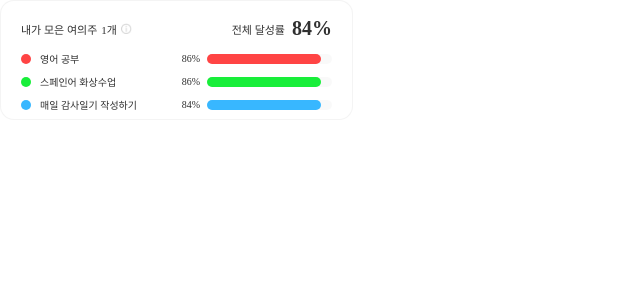
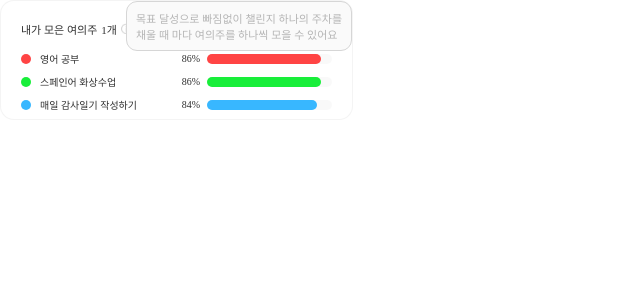
Before and after one commit to 11th-LikeLion-DragOn/DragOn_Front, a React (Create React App) app: page /main in a window 1280 px wide. Both pictures are taken after a click on the picture 126 px from the left and 28 px from the top of the page. Shown: the top 300 px of the page, without its empty margins (0-640 px from the left). Built offline with nearby package versions, Linux system fonts and the light colour scheme.

Commit message:
feat: 여의주 설명 모달 구현

```diff
--- /dev/null
+++ b/src/components/MainPage/MarbleModal.js
@@ -0,0 +1,40 @@
+import React from "react";
+import { styled } from "styled-components";
+
+const MarbleModal = () => {
+  return (
+    <Wrapper>
+      목표 달성으로 빠짐없이 챌린지 하나의 주차를
+      <br />
+      채울 때 마다 여의주를 하나씩 모을 수 있어요
+    </Wrapper>
+  );
+};
+
+export default MarbleModal;
+
+const Wrapper = styled.div`
+  position: absolute;
+  top: 0;
+  right: 0;
+  z-index: 100;
+  display: inline-flex;
+  padding: 8px 9px;
+  justify-content: center;
+  align-items: center;
+  gap: 3px;
+  border-radius: 11px;
+  border: 1px solid var(--gray3);
+  background: var(--background_02, #fafafa);
+
+  overflow: hidden;
+  color: var(--gray_02, #b5b5b5);
+  font-feature-settings: "clig" off, "liga" off;
+  text-overflow: ellipsis;
+  white-space: nowrap;
+  font-family: Pretendard;
+  font-size: 11px;
+  font-style: normal;
+  font-weight: 400;
+  line-height: normal;
+`;
--- a/src/components/MainPage/StatusBox.js
+++ b/src/components/MainPage/StatusBox.js
@@ -1,22 +1,26 @@
-import React from "react";
+import React, { useState } from "react";
 import { styled } from "styled-components";
 
 import info from "../../assets/icons/info.png";
+import MarbleModal from "./MarbleModal";
 
 const StatusBox = () => {
+  const [modal, setModal] = useState(false);
+
   return (
     <Wrapper>
       <Status>
         <MarbleCnt>
           <span id="marble">내가 모은 여의주</span>
           <span id="cnt">1개</span>
-          <img src={info} />
+          <img src={info} onClick={() => setModal(!modal)} />
         </MarbleCnt>
         <StatusRate>
           <span id="achieve">전체 달성률</span>
           <span id="rate">84%</span>
         </StatusRate>
       </Status>
+      {modal && <MarbleModal />}
       <RateBox>
         <Goal1>
           <Title1>
@@ -62,6 +66,7 @@ const StatusBox = () => {
 export default StatusBox;
 
 const Wrapper = styled.div`
+  position: relative;
   padding: 16px 20px;
   width: 311px;
   height: 86px;
@@ -311,7 +316,7 @@ const RateBar3 = styled.div`
   background: var(--gray_01, rgba(192, 192, 192, 0.1));
   #current {
     z-index: 100;
-    width: 114px;
+    width: 110px;
     height: 10px;
     flex-shrink: 0;
     border-radius: 30px;
```
